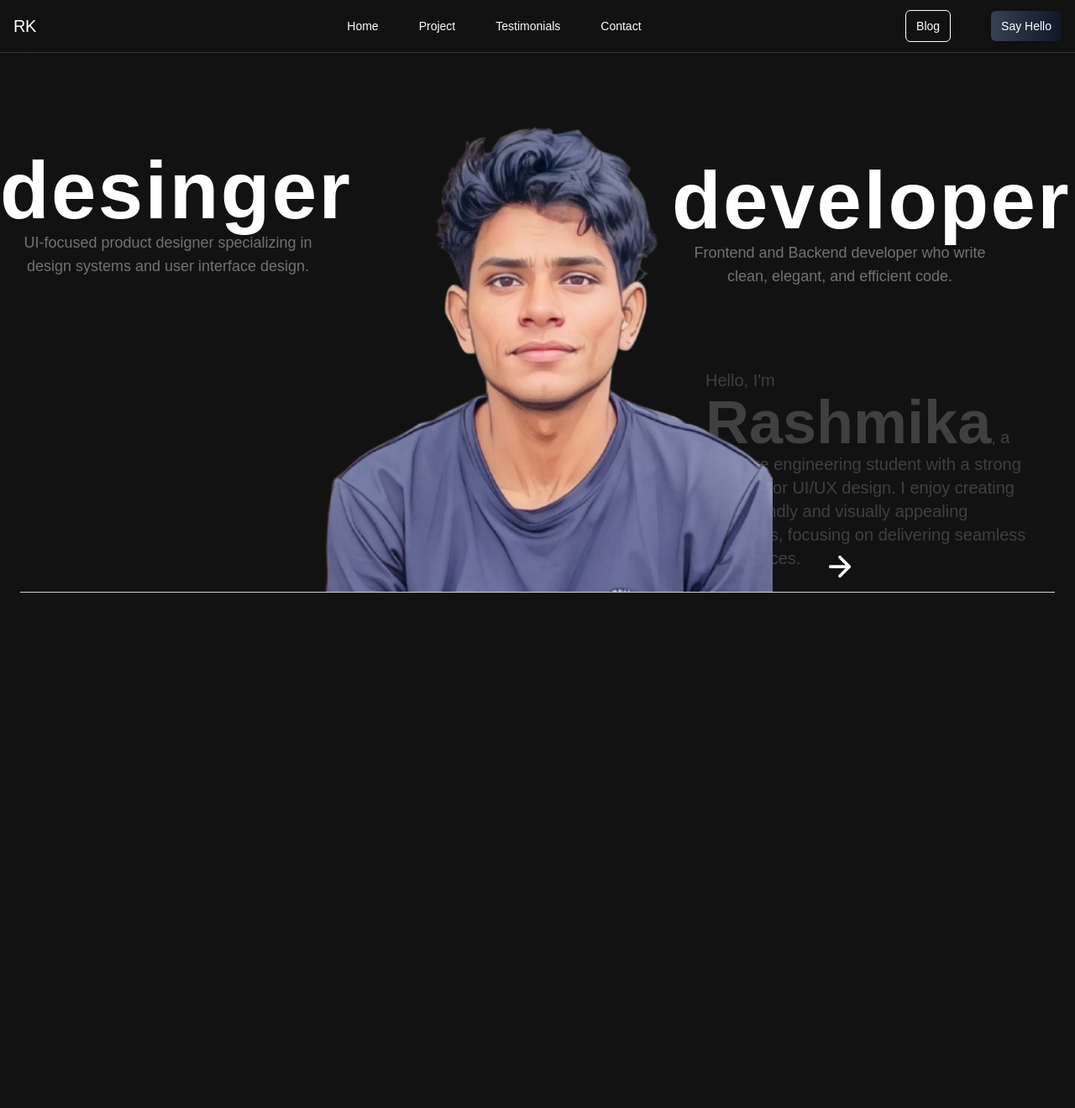
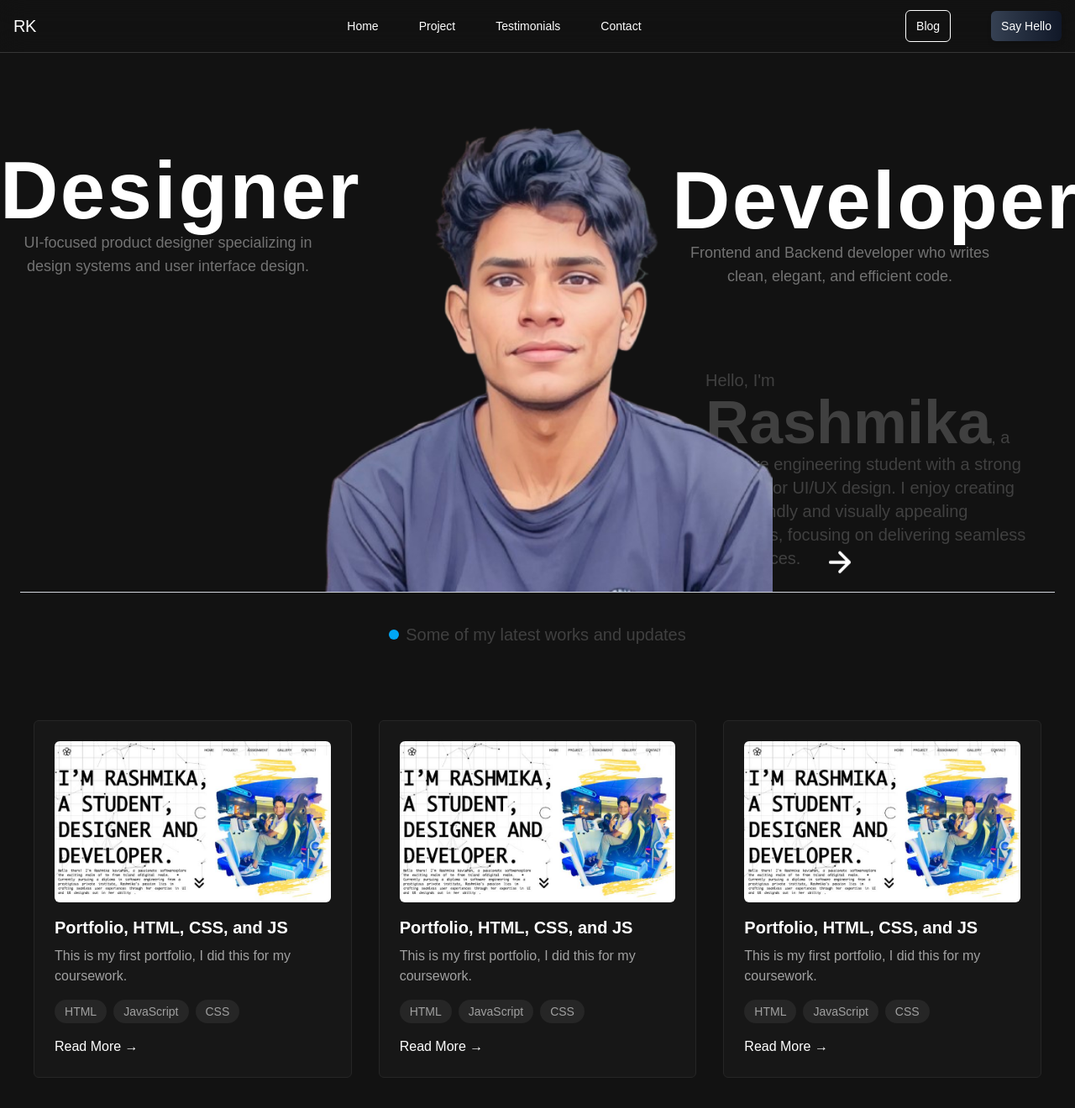
Before and after one commit to rashmikaz/new-portfolio, a React (Vite) app: page / in a window 1280 px wide. Shown: the top 1320 px of the page at 84% size. Built offline with nearby package versions, Linux system fonts and the light colour scheme.

Commit message:
project in main section

```diff
--- a/src/components/Main.jsx
+++ b/src/components/Main.jsx
@@ -1,48 +1,108 @@
-import React from 'react'
+import React, { useRef } from 'react';
 import { Link } from 'react-router-dom';
-import mainimg from "../assets/new main.png"
+import mainimg from "../assets/new main.png";
+import portfolioimg from "../assets/portfolio.jpeg";
 
+const project = [
+  {
+    title: "Portfolio, HTML, CSS, and JS",
+    description: "This is my first portfolio, I did this for my coursework.",
+    tags: ["HTML", "JavaScript", "CSS"],
+    image: portfolioimg,
+  },
+  {
+    title: "Portfolio, HTML, CSS, and JS",
+    description: "This is my first portfolio, I did this for my coursework.",
+    tags: ["HTML", "JavaScript", "CSS"],
+    image: portfolioimg,
+  },
+  {
+    title: "Portfolio, HTML, CSS, and JS",
+    description: "This is my first portfolio, I did this for my coursework.",
+    tags: ["HTML", "JavaScript", "CSS"],
+    image: portfolioimg,
+  },
+];
 
-const Mainsection = () => {
+const Main = () => {
+  const projectSectionRef = useRef(null);
 
+  const handleScroll = () => {
+    projectSectionRef.current?.scrollIntoView({ behavior: "smooth" });
+  };
 
   return (
     <div className="flex flex-col items-center mt-6 lg:mt-24">
-
       <div className="w-100 relative right-110 top-0">
-     <h1 className="font-bold text-4xl sm:text-6xl lg:text-8xl tracking-wide">
-        desinger
-      </h1>
-      <p className="text-lg text-center text-neutral-500 max-w-4xl">UI-focused product designer specializing in design systems and user interface design.</p>
+        <h1 className="font-bold text-4xl sm:text-6xl lg:text-8xl tracking-wide">Designer</h1>
+        <p className="text-lg text-center text-neutral-500 max-w-4xl">
+          UI-focused product designer specializing in design systems and user interface design.
+        </p>
       </div>
-
       <div className="w-100 relative left-90 bottom-35">
-     <h1 className="font-bold text-4xl sm:text-6xl lg:text-8xl tracking-wide">
-        developer
-      </h1>
-      <p className="text-lg text-center text-neutral-500 max-w-4xl">Frontend and Backend developer who write clean, elegant, and efficient code.</p>
+        <h1 className="font-bold text-4xl sm:text-6xl lg:text-8xl tracking-wide">Developer</h1>
+        <p className="text-lg text-center text-neutral-500 max-w-4xl">
+          Frontend and Backend developer who writes clean, elegant, and efficient code.
+        </p>
       </div>
-
       <div className="relative left-100 bottom-11">
         <p className="text-xl text-neutral-700 max-w-4xl w-100">
-     Hello, I'm <span className="text-7xl font-bold">Rashmika</span>, a software engineering student with a strong passion for UI/UX design. I enjoy creating user-friendly and visually appealing interfaces, focusing on delivering seamless experiences.
+          Hello, I'm <span className="text-7xl font-bold">Rashmika</span>, a software engineering student with a strong
+          passion for UI/UX design. I enjoy creating user-friendly and visually appealing interfaces, focusing on
+          delivering seamless experiences.
         </p>
       </div>
-
       <div className="relative bottom-150">
-        <img src={mainimg} alt="" className="w-140" />
+        <img src={mainimg} alt="Main" className="w-140" />
       </div>
       <div className="border-t border-gray-300 w-full mt-10 relative bottom-160"></div>
-
-
       <Link to="/about" className="animate-bounce mt-10 relative bottom-180 left-90">
-        <svg className="size-9 animate-bounce" xmlns="http://www.w3.org/2000/svg" fill="none" viewBox="0 0 24 24" strokeWidth="2.5" stroke="currentColor">
+        <svg
+          className="size-9 animate-bounce"
+          xmlns="http://www.w3.org/2000/svg"
+          fill="none"
+          viewBox="0 0 24 24"
+          strokeWidth="2.5"
+          stroke="currentColor"
+        >
           <path strokeLinecap="round" strokeLinejoin="round" d="M4.5 12h15m-7.5-7.5l7.5 7.5-7.5 7.5" />
         </svg>
       </Link>
+      <div className="relative bottom-170 flex items-center space-x-2">
+        <span className="relative flex size-3">
+          <span className="absolute inline-flex h-full w-full animate-ping rounded-full bg-sky-400 opacity-75"></span>
+          <span className="relative inline-flex size-3 rounded-full bg-sky-500"></span>
+        </span>
+        <p className="text-xl text-neutral-700 max-w-4xl cursor-pointer" onClick={handleScroll}>
+          Some of my latest works and updates
+        </p>
+      </div>
+      <div ref={projectSectionRef} className="flex flex-wrap justify-center relative bottom-150">
+        {project.map((project, index) => (
+          <div key={index} className="w-full sm:w-1/2 lg:w-1/3 px-4 py-2">
+            <div className="bg-neutral-900 rounded-md p-6 text-md border border-neutral-800 font-thin">
+              <img
+                src={project.image}
+                alt={project.title}
+                className="w-full h-48 object-cover rounded-md mb-4"
+              />
+              <p className="text-sm font-semibold text-white-400">{project.category}</p>
+              <h3 className="text-xl font-bold my-2 text-white">{project.title}</h3>
+              <p className="text-neutral-400 mb-4">{project.description}</p>
+              <div className="flex flex-wrap gap-2 mb-4">
+                {project.tags.map((tag, idx) => (
+                  <span key={idx} className="px-3 py-1 bg-neutral-800 rounded-full text-sm text-neutral-400">{tag}</span>
+                ))}
+              </div>
+              <a href="#" className="text-white-400 font-medium">
+                Read More →
+              </a>
+            </div>
+          </div>
+        ))}
+      </div>
+    </div>
+  );
+};
 
-    </div>
-  )
-}
-
-export default Mainsection
+export default Main;
```
Lines whose indentation alone changed are shown as unchanged.
